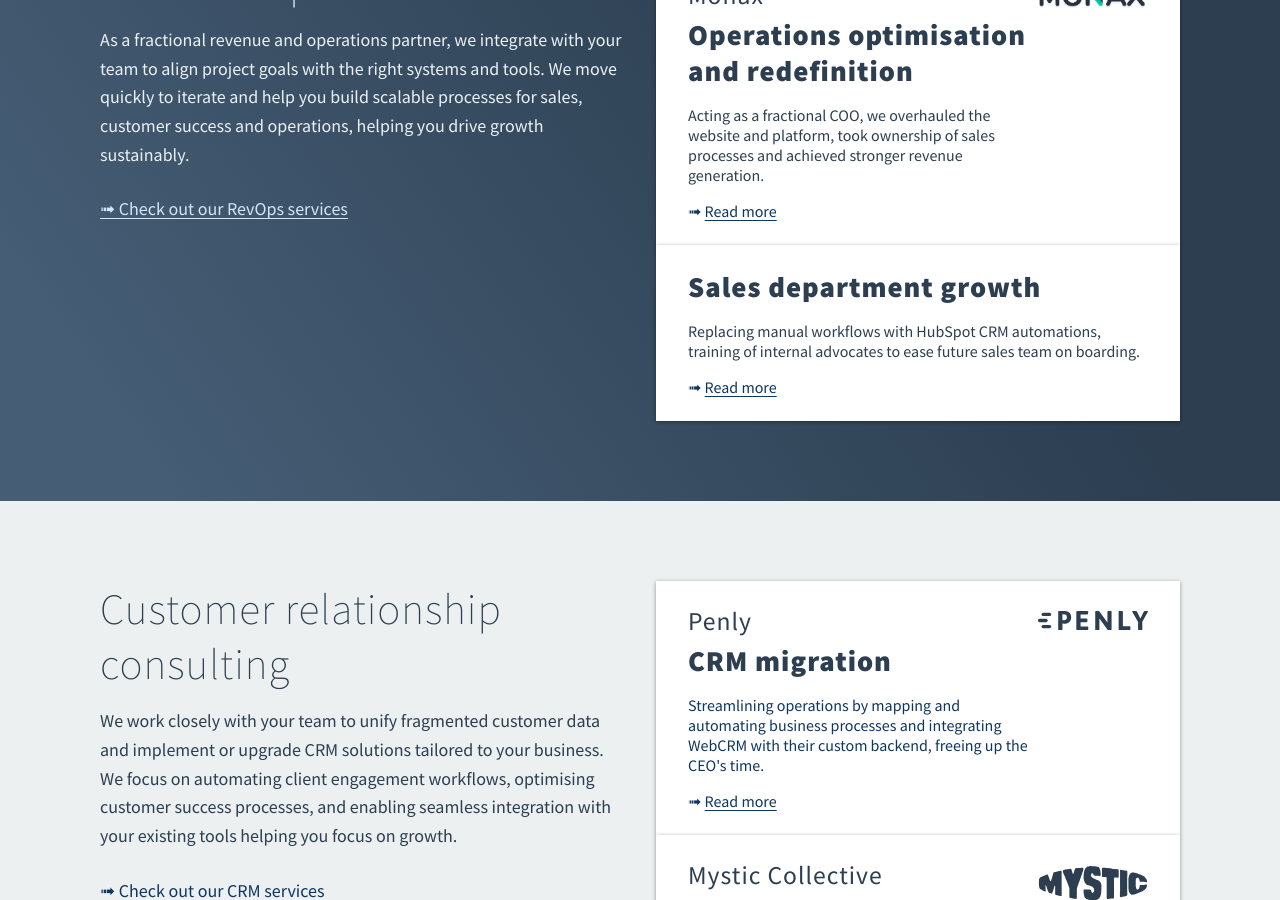
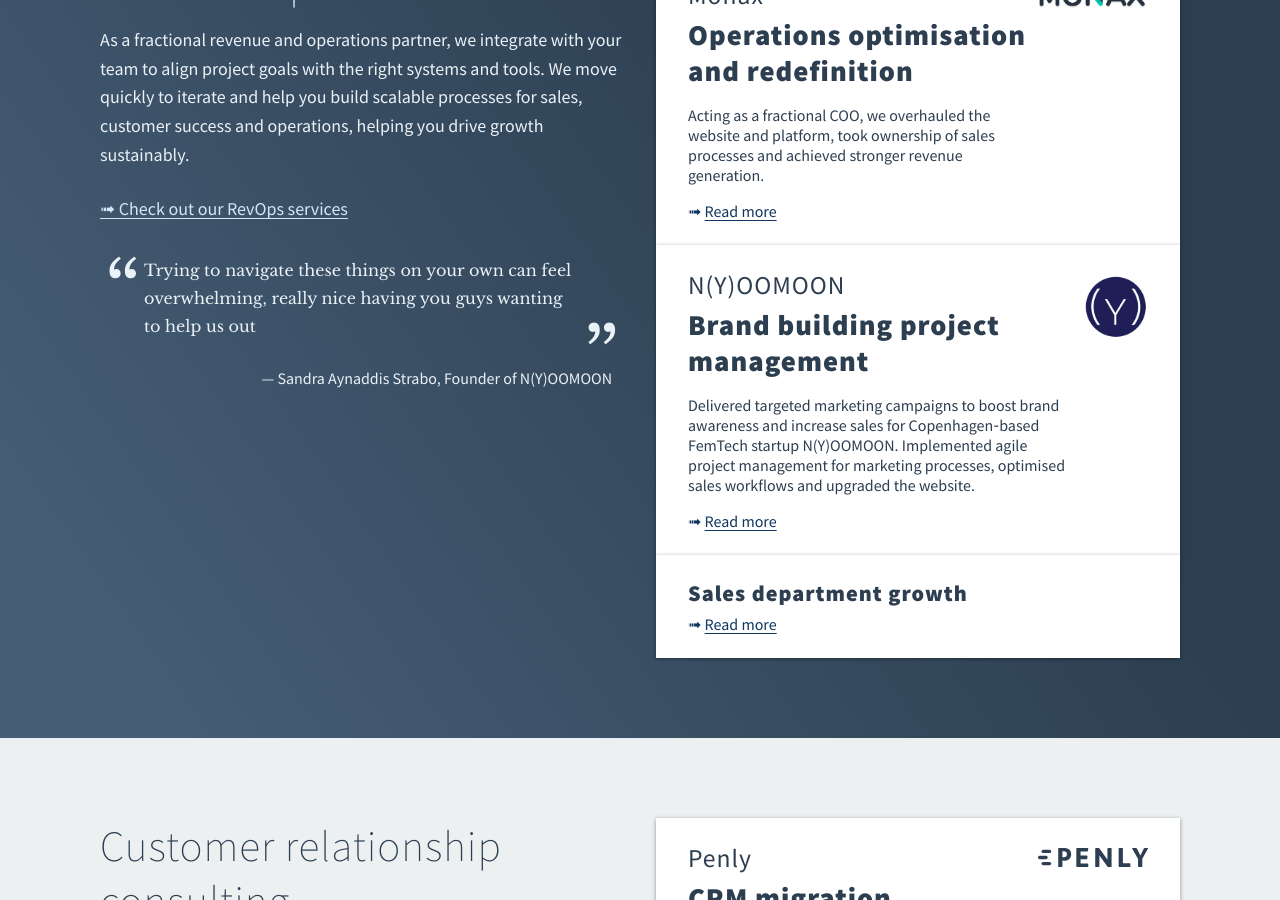
Before and after one commit to derangeddk/deranged.dk, a Jekyll site: the page built from cases/index.html, in a window 1280 px wide and 900 px high, scrolled down 3180 px. Built offline with Jekyll 4.4.1, drawn with Linux system fonts in a browser that asks for light colours; some web fonts are replaced; comment, search, counter and statistics services are not loaded.

Commit message:
Added Nyoomoon case study and added a quote to RevOps cases category

```diff
--- a/_data/categories.yml
+++ b/_data/categories.yml
@@ -53,6 +53,11 @@
     and operations, helping you drive growth sustainably.
   link: '/revops#services'
   button: RevOps
+  quote:
+    quote_text: >-
+      Trying to navigate these things on your own can feel overwhelming,
+      really nice having you guys wanting to help us out
+    quotee: 'Sandra Aynaddis Strabo, Founder of N(Y)OOMOON'
 - name: crm
   title: Customer relationship consulting
   description: >-
--- /dev/null
+++ b/cases/brand-building-project-management/index.html
@@ -0,0 +1,61 @@
+---
+layout: simple-content
+title: Brand building project management
+customer: N(Y)OOMOON
+logo: /img/nyoomoon_logo.png
+categories: revops
+order: 10
+sitemap_include: 'yes'
+description: "Delivered targeted marketing campaigns to boost brand awareness and increase sales for Copenhagen‑based FemTech startup N(Y)OOMOON. Implemented agile project management for marketing processes, optimised sales workflows and upgraded the website."
+---
+<h1>Summary</h1>
+<ul>
+    <li>
+        N(Y)OOMOON, a Copenhagen based FemTech startup, wanted to plan a marketing campaign, analyse their business processes and improve their inbound sales.
+    </li>
+    <li>
+        Deranged’s RevOps team were hired to provide consulting services on best practices in marketing, evaluate N(Y)OOMOON’s business workflows and suggest improvements.
+    </li>
+    <li>
+        The initial phase focused on preparing a marketing campaign to help define their ideal client profile and build on brand awareness.
+    </li>
+    <li>
+        A use case for the project management tool, Trello, was found, and agile project management practices were introduced to N(Y)OOMOON.
+    </li>
+    <li>
+        Ongoing consulting support for brand awareness campaigns
+    </li>
+</ul>
+<section class="customer-quote-section">
+    <p class="quote-text">
+        Simon and Lea were very quick at spotting bottlenecks and turning them into practical, easily implementable solutions. What I especially appreciated was how they gave me a clear overview of key concepts, tools, and “keywords,” so I know what and how to ask for support in these areas
+    </p>
+    <p class="quotee">Sandra Aynaddis Strabo, Founder of N(Y)OOMOON</p>
+</section>
+<section class="customer-quote-section">
+    <p class="quote-text">
+        They helped with everything from structure and sales strategies to website improvements and implementing important steps to increase visibility.
+    </p>
+    <p class="quotee">Jess Hearne, Content & Communications Specialist</p>
+</section>
+<h1>Result</h1>
+<ul>
+    <li>
+        Project management software introduced to help speed up project workflows
+    </li>
+    <li>
+        Identified key bottlenecks in sales process and identified and implemented solutions
+    </li>
+    <li>
+        Evaluated the N(Y)OOMOON website and made recommendations for changes
+    </li>
+    <li>
+        Helped with identifying core messaging pillars and target demographics for an initial marketing campaign
+    </li>
+    <li>
+        Established a marketing workflow including advertising options and A/B testing of adverts
+    </li>
+    <li>
+        Advised on processes to set company up  in Meta Ad manager and established marketing campaign templates in Meta Ad manager
+    </li>
+</ul>
```
Also changed, not shown: img/nyoomoon_logo.png (added).
